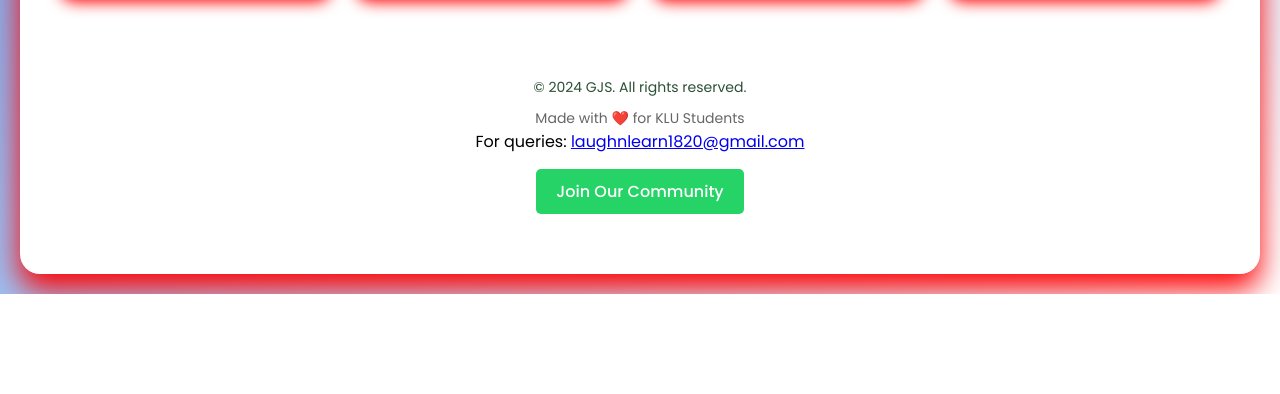
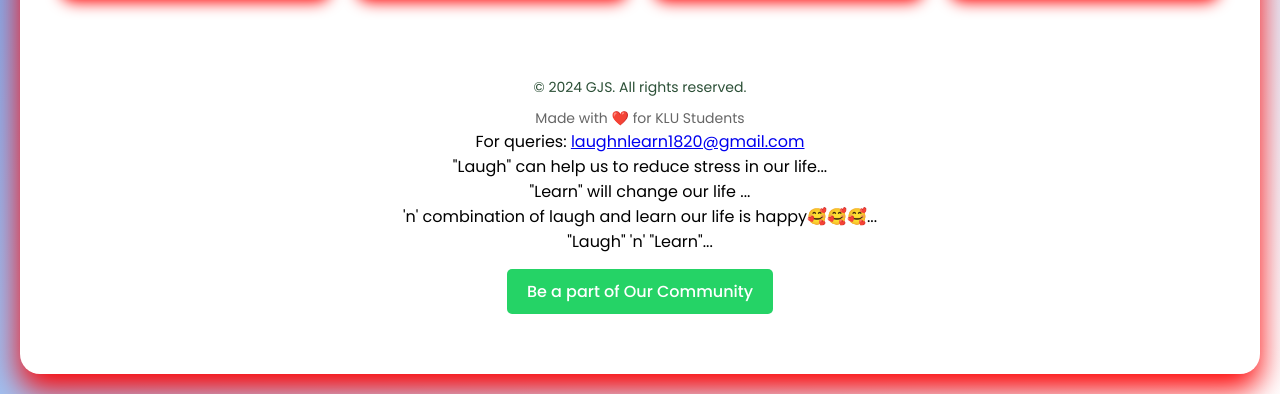
Before and after one commit to laughnlearn/ALL-IN-ONE-KLU-HUB, a plain HTML site: page index.html in a window 1280 px wide. Shown: the part 1518-1912 px from the top of the page. Before the commit the page ends 1812 px from the top, so only its background shows below. Drawn offline with Linux system fonts and the light colour scheme.

Commit message:
Update index.html

```diff
--- a/index.html
+++ b/index.html
@@ -142,9 +142,13 @@
             </div>
             <div class="contact-info">
                 For queries: <a href="mailto:laughnlearn1820@gmail.com" >laughnlearn1820@gmail.com</a>
+                <div>"Laugh" can help us to reduce stress in our life...</div>
+                    <div>"Learn" will change our life ...</div>
+                    <div>'n' combination of laugh and learn our life is happy🥰🥰🥰...</div>
+                        <div>"Laugh" 'n' "Learn"...</div>
             </div>
             <div class="community-button">
-                <a href="https://whatsapp.com/channel/0029VahZYatElagxeLkcLD2B" target="_blank" class="join-button">Join Our Community</a>
+                <a href="https://whatsapp.com/channel/0029VahZYatElagxeLkcLD2B" target="_blank" class="join-button">Be a part of Our Community</a>
             </div>
         </footer>
 
```
